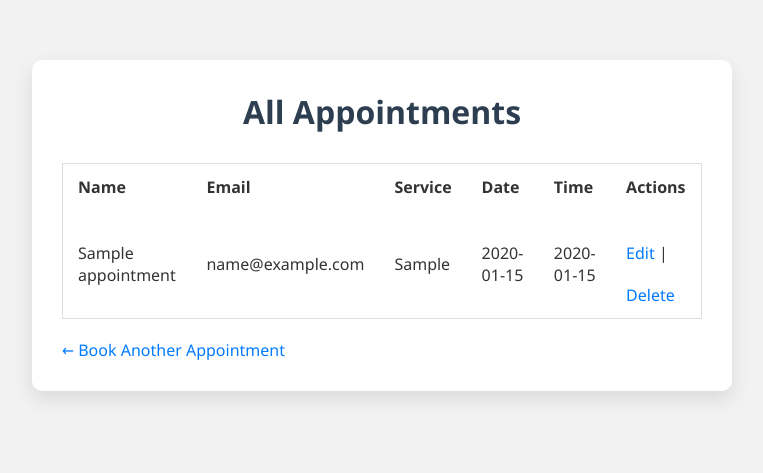
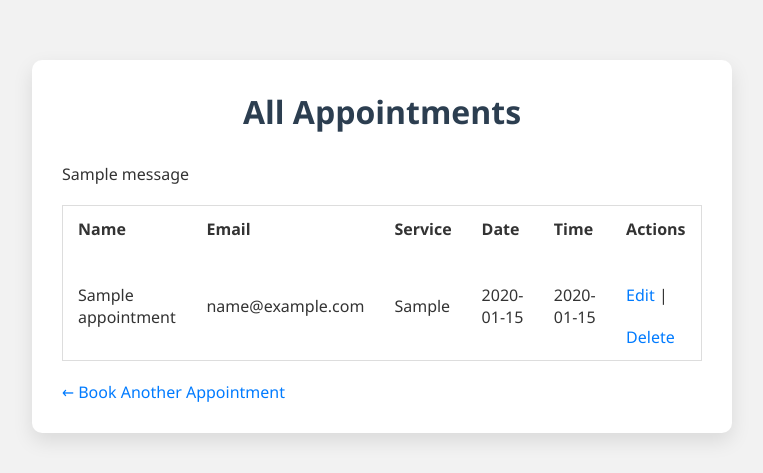
Before and after one commit to Chandana64-svg/Adsd_project, a Flask app: page /appointments in a window 1280 px wide. Shown: the top 473 px of the page, without its empty margins (258-1021 px from the left). Run offline with Flask 3, Linux system fonts and the light colour scheme; tables that the repository leaves empty hold one stand-in row (values such as "Sample post"); one stand-in notice (Sample message) is shown.

Commit message:
Update appointments.html

```diff
--- a/templates/appointments.html
+++ b/templates/appointments.html
@@ -1,12 +1,25 @@
 <!DOCTYPE html>
 <html>
 <head>
+    <meta charset="UTF-8">
     <title>Appointments</title>
+    <meta name="viewport" content="width=device-width, initial-scale=1.0">
     <link rel="stylesheet" href="{{ url_for('static', filename='styles.css') }}">
 </head>
 <body>
 <div class="container">
     <h1>All Appointments</h1>
+
+    {% with messages = get_flashed_messages() %}
+      {% if messages %}
+        <div class="flash">
+            {% for message in messages %}
+                <p>{{ message }}</p>
+            {% endfor %}
+        </div>
+      {% endif %}
+    {% endwith %}
+
     <table>
         <tr>
             <th>Name</th>
@@ -30,6 +43,7 @@
         </tr>
         {% endfor %}
     </table>
+
     <a href="/">← Book Another Appointment</a>
 </div>
 </body>
```
